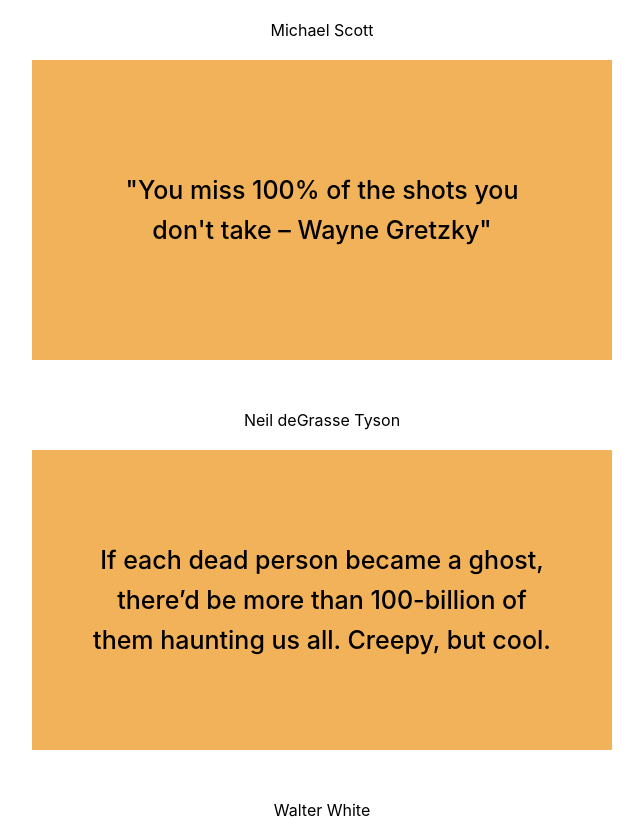
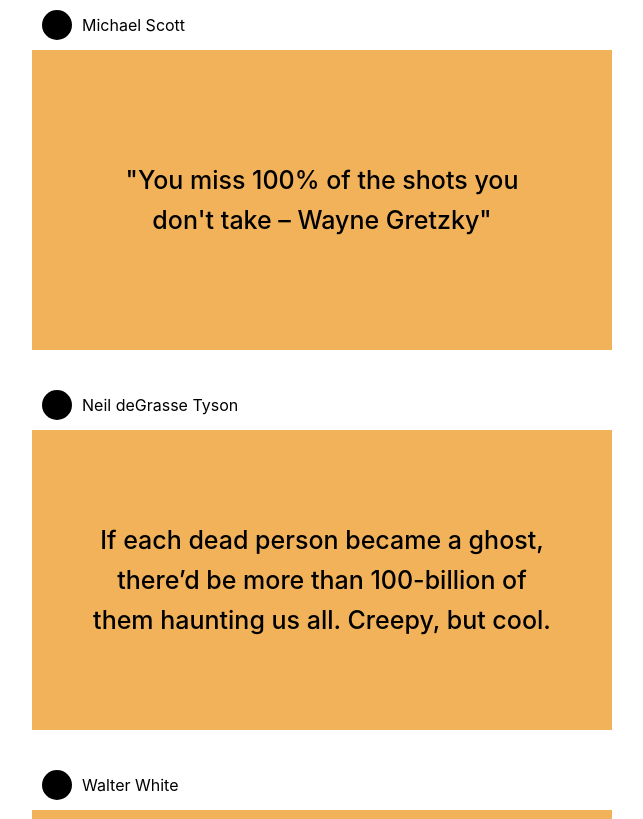
Before and after one commit to codegem-insta/react_scroll, a React (Create React App) app: page / in a window 1280 px wide. Shown: the top 819 px of the page, without its empty margins (318-961 px from the left). Built offline with nearby package versions, Linux system fonts and the light colour scheme.

Commit message:
Styled header

```diff
--- a/src/components/UserPosts/UserPosts.js
+++ b/src/components/UserPosts/UserPosts.js
@@ -17,7 +17,7 @@ function Post(props) {
         <div className={style.Post}>
             <div className={style.Header}>
                 <div className={style.Picture}></div>
-                {post.name}
+                <div className={style.Name}>{post.name}</div>
             </div>
             <div className={style.Content}>
                 {content}
--- a/src/components/UserPosts/UserPosts.module.css
+++ b/src/components/UserPosts/UserPosts.module.css
@@ -3,11 +3,18 @@
 }
 
 .Header {
-    padding: 20px;
+    padding: 10px;
+    display: flex;
+    width: 100%;
+    align-items: center;
 }
 
 .Picture {
     background-color: black;
+    width: 30px;
+    height: 30px;
+    margin-right: 10px;
+    border-radius: 50%;
 }
 
 .Content {
```
